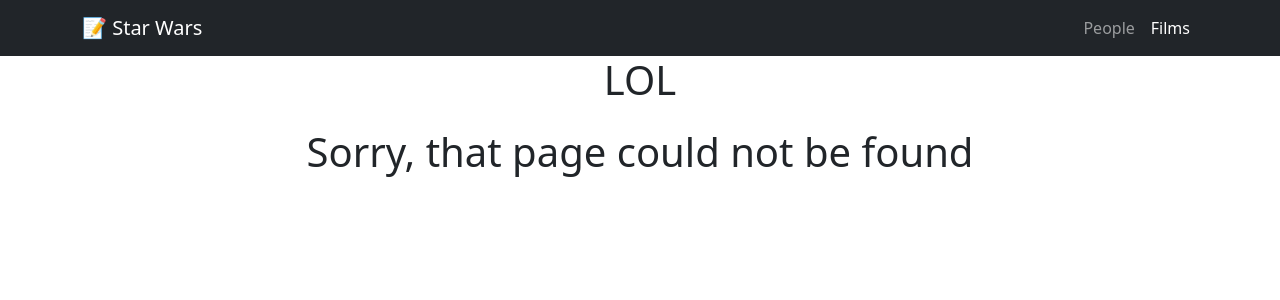
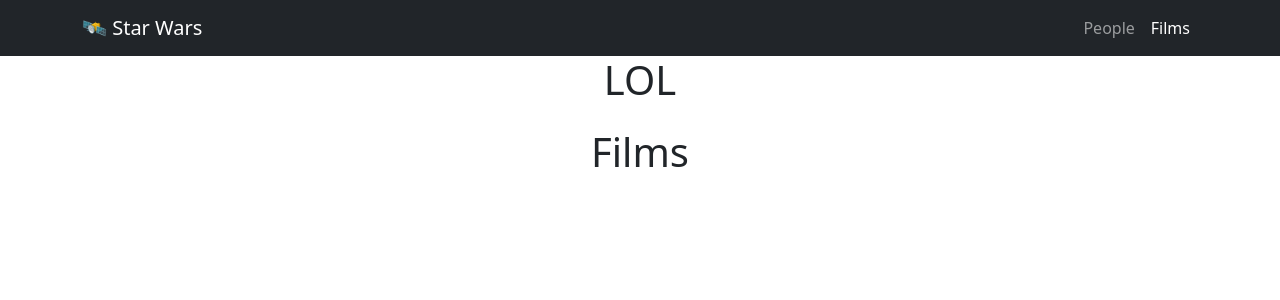
Before and after one commit to Tsubarah/Star_wars, a React (Create React App) app: page /films in a window 1280 px wide. Shown: the top 300 px of the page. Built offline with nearby package versions, Linux system fonts and the light colour scheme.

Commit message:
Added Films and Peoples page + routes

```diff
--- a/src/App.jsx
+++ b/src/App.jsx
@@ -2,6 +2,8 @@ import Container from 'react-bootstrap/Container'
 import { Route, Routes } from 'react-router-dom'
 import Navigation from './components/Navigation'
 import HomePage from './pages/HomePage'
+import People from './pages/People'
+import Films from './pages/Films'
 import NotFound from './pages/NotFound'
 import 'bootstrap/dist/css/bootstrap.css'
 import './App.css';
@@ -15,6 +17,8 @@ function App() {
       <Container className="py-3">
 				<Routes>
 					<Route path="/" element={<HomePage />} />
+          <Route path="/people" element={<People />} />
+          <Route path="/films" element={<Films />} />
 					<Route path="*" element={<NotFound />} />
 				</Routes>
 			</Container>
--- a/src/components/Navigation.jsx
+++ b/src/components/Navigation.jsx
@@ -7,7 +7,7 @@ const Navigation = () => {
 	return (
 		<Navbar bg="dark" variant="dark" expand="md">
 			<Container>
-				<Navbar.Brand as={Link} to="/">📝 Star Wars</Navbar.Brand>
+				<Navbar.Brand as={Link} to="/">🛰 Star Wars</Navbar.Brand>
 
 				<Navbar.Toggle aria-controls="basic-navbar-nav" />
 				<Navbar.Collapse id="basic-navbar-nav">
--- /dev/null
+++ b/src/pages/Films.jsx
@@ -0,0 +1,9 @@
+import React from 'react'
+
+export default function Films() {
+  return (
+    <>
+      <h1>Films</h1>
+    </>
+  )
+}
--- a/src/pages/HomePage.jsx
+++ b/src/pages/HomePage.jsx
@@ -4,8 +4,6 @@ const HomePage = () => {
 	return (
 		<>
 			<h1>Welcome to Star Wars API!</h1>
-
-			<p>This link does not exist: <Link to="/not-found">Click here</Link></p>
 		</>
 	)
 }
--- /dev/null
+++ b/src/pages/People.jsx
@@ -0,0 +1,9 @@
+import React from 'react'
+
+export default function People() {
+  return (
+    <>
+      <h1>People</h1>
+    </>
+  )
+}
```
